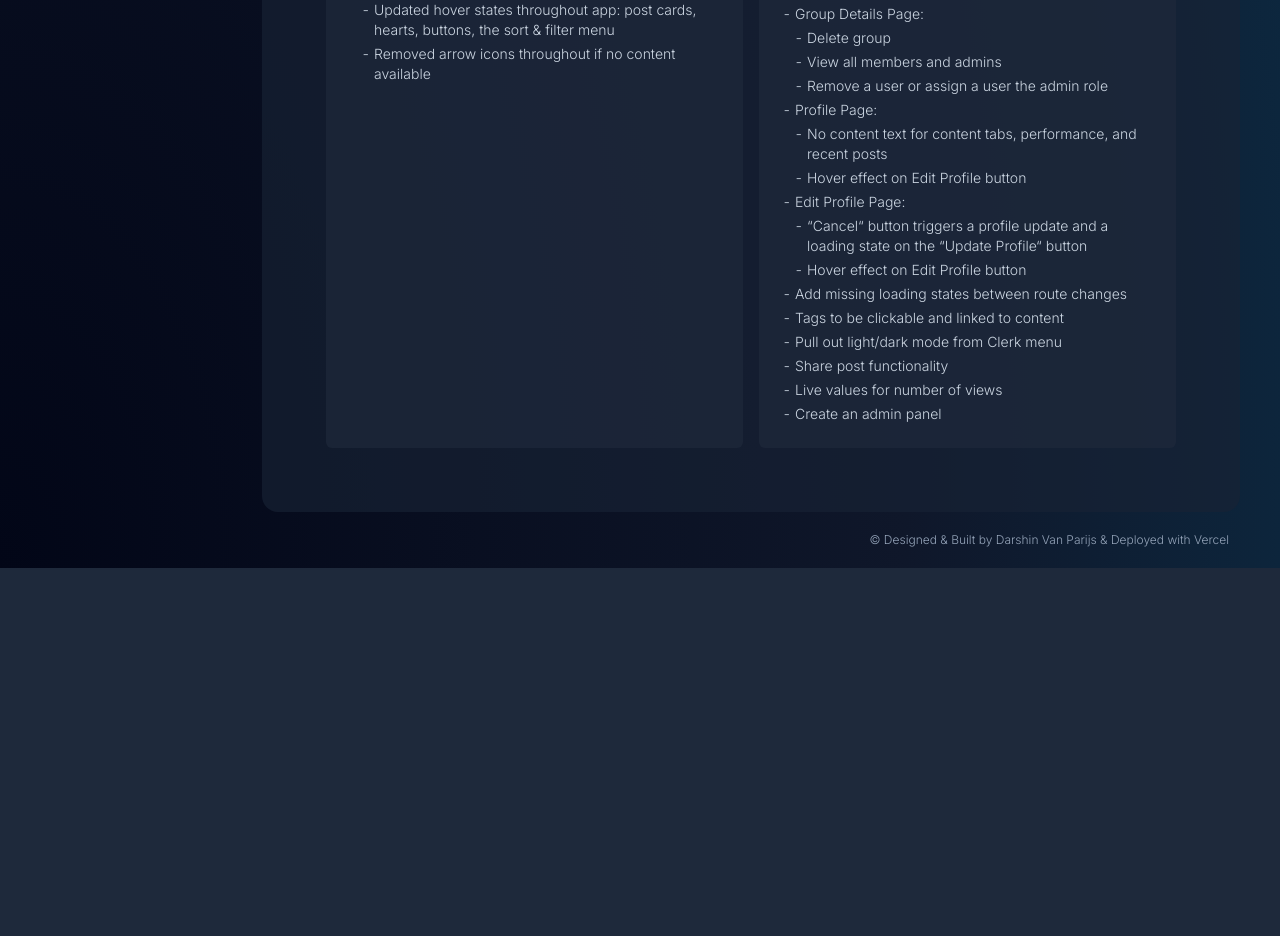
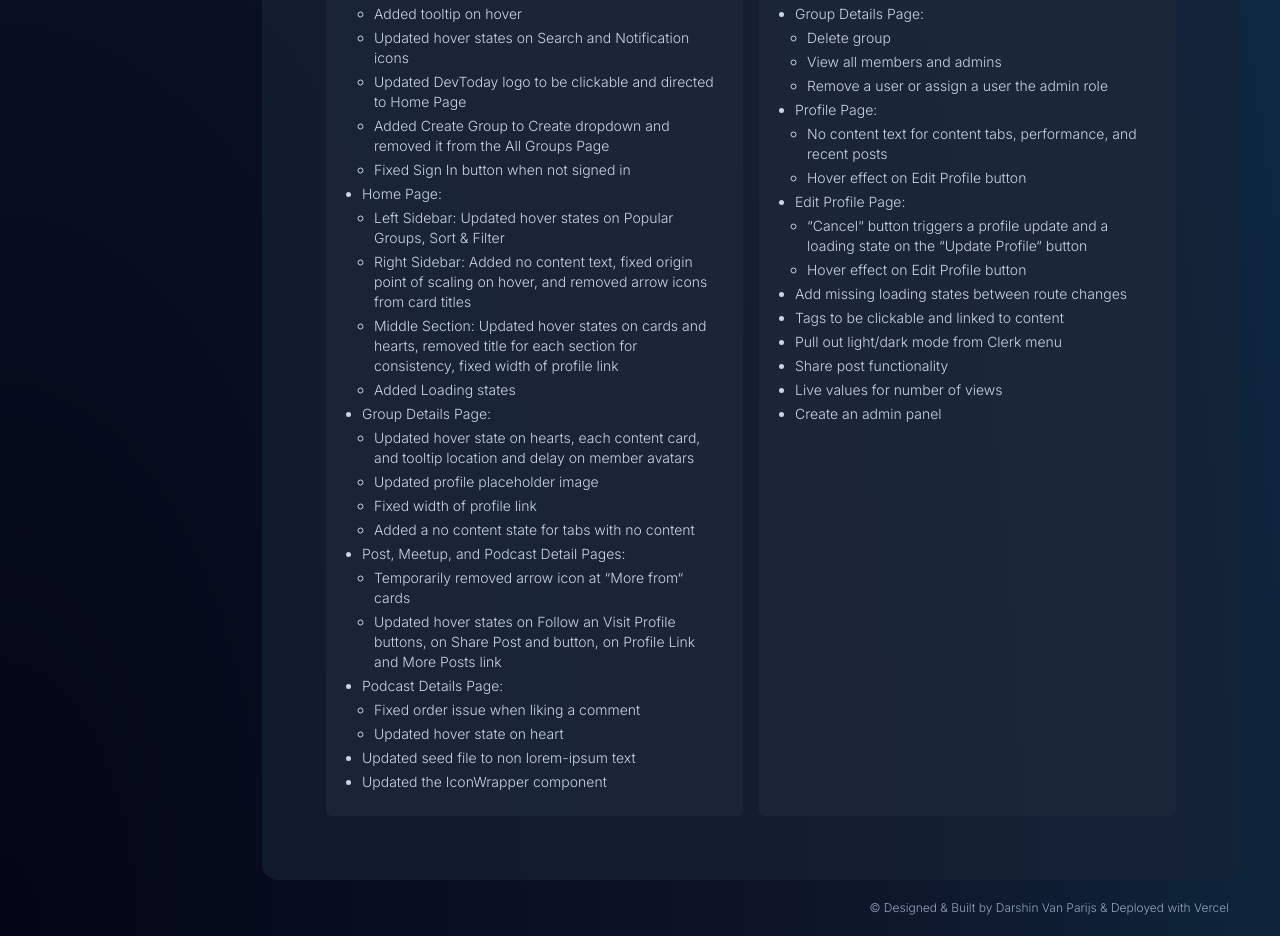
Before and after one commit to DDVVPP/PortfolioV2, a Next.js app: page /projects/dev-today in a window 1280 px wide. Shown: the part 1665-2601 px from the top of the page. Before the commit the page ends 2233 px from the top, so only its background shows below. Built offline with nearby package versions, Linux system fonts and the light colour scheme.

Commit message:
wip: updated DevToday updates section

```diff
--- a/components/DevTodayUpdates.tsx
+++ b/components/DevTodayUpdates.tsx
@@ -6,17 +6,69 @@ const DevTodayUpdates = () => {
           <p className="mb-3 text-base font-semibold text-slate-200 max-sm:text-sm">
             Updates from v1.0 to v2.0
           </p>
-          <ul className="ml-3 flex list-['-_'] flex-col gap-y-1 text-sm font-light text-slate-300 max-sm:text-xs">
-            <li>
-              Style updates:
-              <ul className="ml-3 flex list-['-_'] flex-col gap-y-1">
-                <li>
-                  Updated hover states throughout app: post cards, hearts,
-                  buttons, the sort & filter menu
-                </li>
-                <li>Removed arrow icons throughout if no content available</li>
-              </ul>
-            </li>
+          <ul className="ml-3 flex list-disc flex-col gap-y-1 text-sm font-light text-slate-300 max-sm:text-xs">
+            <li>Header:</li>
+            <ul className="ml-3 flex list-[circle] flex-col gap-y-1">
+              <li>Added tooltip on hover</li>
+              <li>Updated hover states on Search and Notification icons</li>
+              <li>
+                Updated DevToday logo to be clickable and directed to Home Page
+              </li>
+              <li>
+                Added Create Group to Create dropdown and removed it from the
+                All Groups Page
+              </li>
+              <li>Fixed Sign In button when not signed in</li>
+            </ul>
+
+            <li>Home Page:</li>
+            <ul className="ml-3 flex list-[circle] flex-col gap-y-1">
+              <li>
+                Left Sidebar: Updated hover states on Popular Groups, Sort &
+                Filter
+              </li>
+              <li>
+                Right Sidebar: Added no content text, fixed origin point of
+                scaling on hover, and removed arrow icons from card titles
+              </li>
+              <li>
+                Middle Section: Updated hover states on cards and hearts,
+                removed title for each section for consistency, fixed width of
+                profile link
+              </li>
+              <li>Added Loading states</li>
+            </ul>
+
+            <li>Group Details Page:</li>
+            <ul className="ml-3 flex list-[circle] flex-col gap-y-1">
+              <li>
+                Updated hover state on hearts, each content card, and tooltip
+                location and delay on member avatars
+              </li>
+              <li>Updated profile placeholder image</li>
+              <li>Fixed width of profile link</li>
+              <li>Added a no content state for tabs with no content</li>
+            </ul>
+
+            <li>Post, Meetup, and Podcast Detail Pages:</li>
+            <ul className="ml-3 flex list-[circle] flex-col gap-y-1">
+              <li>
+                Temporarily removed arrow icon at &ldquo;More from&ldquo; cards
+              </li>
+              <li>
+                Updated hover states on Follow an Visit Profile buttons, on
+                Share Post and button, on Profile Link and More Posts link
+              </li>
+            </ul>
+
+            <li>Podcast Details Page:</li>
+            <ul className="ml-3 flex list-[circle] flex-col gap-y-1">
+              <li>Fixed order issue when liking a comment</li>
+              <li>Updated hover state on heart</li>
+            </ul>
+
+            <li>Updated seed file to non lorem-ipsum text</li>
+            <li>Updated the IconWrapper component</li>
           </ul>
         </div>
 
@@ -24,23 +76,23 @@ const DevTodayUpdates = () => {
           <p className="mb-3 text-base font-semibold text-slate-200 max-sm:text-sm">
             Future Updates to v2.0
           </p>
-          <ul className="ml-3 flex list-['-_'] flex-col gap-y-1 text-sm font-light text-slate-300 max-sm:text-xs">
+          <ul className="ml-3 flex list-disc flex-col gap-y-1 text-sm font-light text-slate-300 max-sm:text-xs">
             <li>Connecting notifications to user actions</li>
             <li>Group Details Page:</li>
-            <ul className="ml-3 flex list-['-_'] flex-col gap-y-1">
+            <ul className="ml-3 flex list-[circle] flex-col gap-y-1">
               <li>Delete group</li>
               <li>View all members and admins</li>
               <li>Remove a user or assign a user the admin role</li>
             </ul>
             <li>Profile Page:</li>
-            <ul className="ml-3 flex list-['-_'] flex-col gap-y-1">
+            <ul className="ml-3 flex list-[circle] flex-col gap-y-1">
               <li>
                 No content text for content tabs, performance, and recent posts
               </li>
               <li>Hover effect on Edit Profile button</li>
             </ul>
             <li>Edit Profile Page:</li>
-            <ul className="ml-3 flex list-['-_'] flex-col gap-y-1">
+            <ul className="ml-3 flex list-[circle] flex-col gap-y-1">
               <li>
                 &ldquo;Cancel&ldquo; button triggers a profile update and a
                 loading state on the &ldquo;Update Profile&ldquo; button
```
